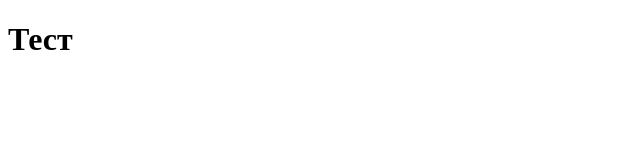
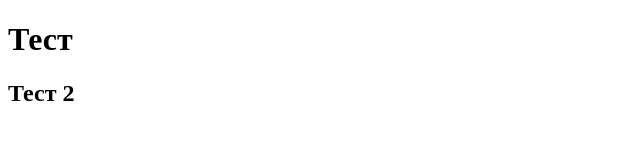
Before and after one commit to MariaAfanasyevam/test1, a plain HTML site: page index.html in a window 1280 px wide. Shown: the full height of the page, 0-640 px from the left. Drawn offline with Linux system fonts and the light colour scheme.

Commit message:
my commit

```diff
--- a/index.html
+++ b/index.html
@@ -9,5 +9,8 @@
     <h1>
         Тест
     </h1>
+    <h2>
+        Тест 2
+    </h2>
 </body>
 </html>
```
